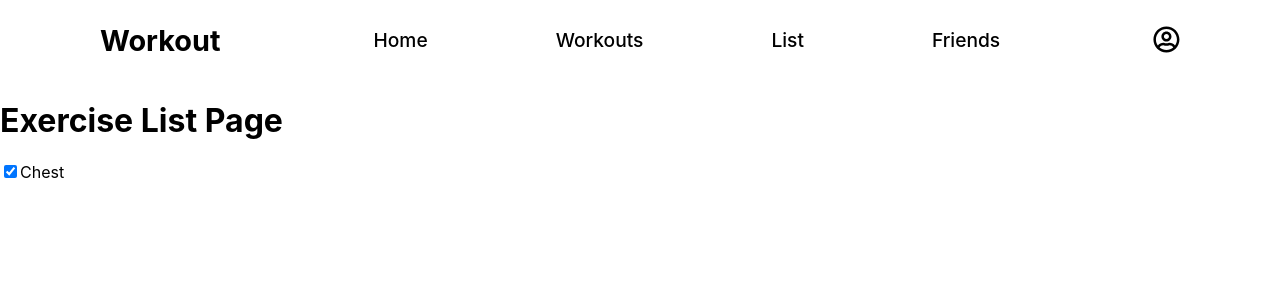
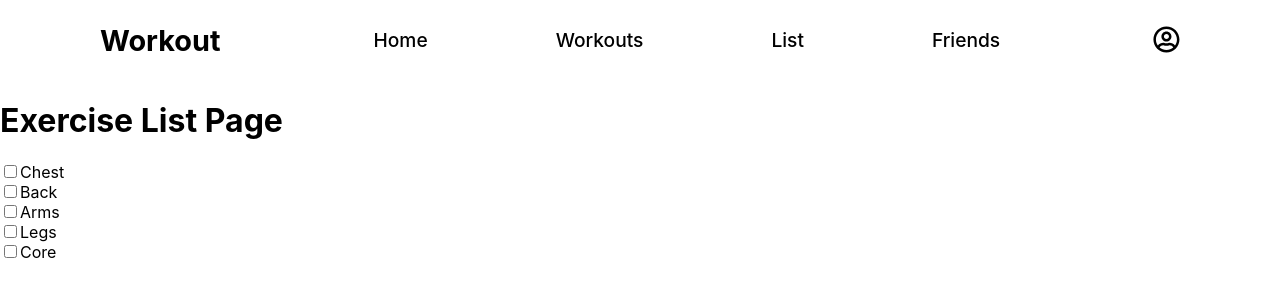
Before and after one commit to khaledelemam/WorkoutApp, a React (Create React App) app: page /ExerciseList in a window 1280 px wide. Shown: the top 300 px of the page. Built offline with nearby package versions, Linux system fonts and the light colour scheme; the HTML template or start-up script is replaced by a standard one.

Commit message:
added other muscle groups to the checkbox

```diff
--- a/src/components/ExerciseList/index.js
+++ b/src/components/ExerciseList/index.js
@@ -7,7 +7,12 @@ class ExerciseList extends React.Component{
   constructor(props) {
     super(props);
     this.state = {
-      chest: true
+      chest: false,
+      back: false,
+      arms: false,
+      legs: false,
+      core: false,
+
     };
 
     this.handleInputChange = this.handleInputChange.bind(this);
@@ -36,8 +41,41 @@ class ExerciseList extends React.Component{
             type="checkbox"
             checked={this.state.chest}
             onChange={this.handleInputChange} />
-
           Chest
+        </label>
+        <br></br>
+        <label>
+        <input
+            name="back"
+            type="checkbox"
+            checked={this.state.back}
+            onChange={this.handleInputChange} />
+          Back
+        </label>
+        <br></br>
+        <label>
+        <input
+            name="arms"
+            type="checkbox"
+            checked={this.state.arms}
+            onChange={this.handleInputChange} />
+          Arms
+        </label><br></br>
+        <label>
+        <input
+            name="legs"
+            type="checkbox"
+            checked={this.state.legs}
+            onChange={this.handleInputChange} />
+        Legs
+        </label><br></br>
+        <label>
+        <input
+            name="core"
+            type="checkbox"
+            checked={this.state.core}
+            onChange={this.handleInputChange} />
+          Core
         </label>
       </form>
 
```
